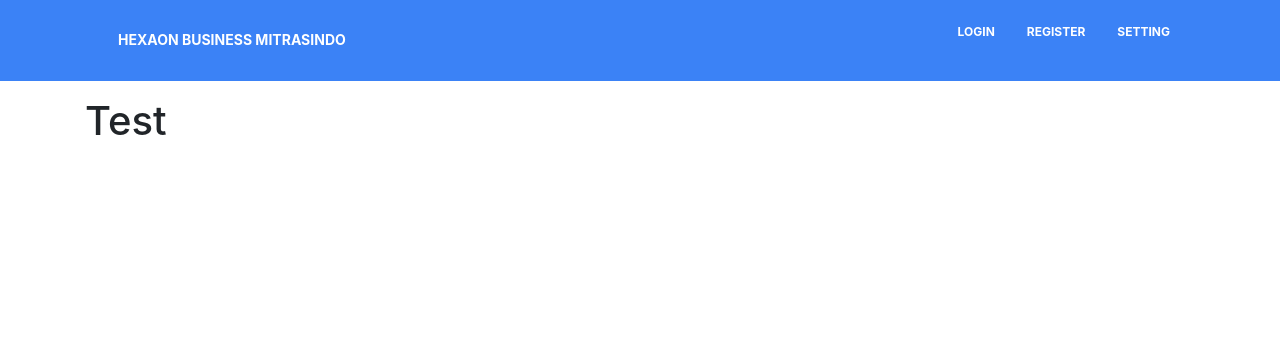
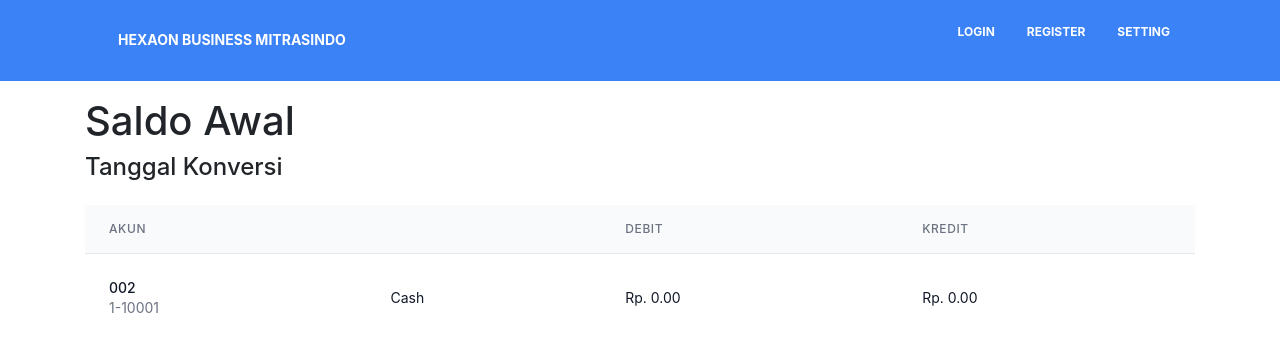
Before and after one commit to kevinprawira101/..., a Next.js app: page /daftarakun/atursaldoawal in a window 1280 px wide. Shown: the top 352 px of the page. Built offline with nearby package versions, Linux system fonts and the light colour scheme.

Commit message:
install mysql2 package

```diff
--- a/pages/daftarakun/atursaldoawal.js
+++ b/pages/daftarakun/atursaldoawal.js
@@ -1,10 +1,96 @@
 import React from 'react';
 import Layout from '../../components/Layout';
+import { Card, Button, Table } from 'react-bootstrap';
 
 export default function AturSaldoAwal () {
 	return (
 		<Layout>
-			<h1>Test</h1>
+			<div variant="container">
+				<h1>Saldo Awal</h1>
+				<h4>Tanggal Konversi</h4>
+
+				<table class="mt-4 min-w-full divide-y divide-gray-200">
+					<thead class="bg-gray-50">
+						<tr>
+							<th
+								scope="col"
+								class="px-6 py-3 text-left text-xs font-medium text-gray-500 uppercase tracking-wider"
+							>
+								Akun
+							</th>
+							<th
+								scope="col"
+								class="px-6 py-3 text-left text-xs font-medium text-gray-500 uppercase tracking-wider"
+							/>
+							<th
+								scope="col"
+								class="px-6 py-3 text-left text-xs font-medium text-gray-500 uppercase tracking-wider"
+							>
+								Debit
+							</th>
+							<th
+								scope="col"
+								class="px-6 py-3 text-left text-xs font-medium text-gray-500 uppercase tracking-wider"
+							>
+								Kredit
+							</th>
+						</tr>
+					</thead>
+					<tbody class="bg-white divide-y divide-gray-200">
+						<tr>
+							<td class="px-6 py-4 whitespace-nowrap">
+								<div class="flex items-center">
+									<div>
+										<div class="text-sm font-medium text-gray-900">002</div>
+										<div class="text-sm text-gray-500">1-10001</div>
+									</div>
+								</div>
+							</td>
+							<td class="px-6 py-4 whitespace-nowrap">
+								<div class="text-sm text-gray-900">Cash</div>
+							</td>
+							<td class="px-6 py-4 whitespace-nowrap">
+								<div class="text-sm text-gray-900">Rp. 0.00</div>
+							</td>
+							<td class="px-6 py-4 whitespace-nowrap">
+								<div class="text-sm text-gray-900">Rp. 0.00</div>
+							</td>
+						</tr>
+					</tbody>
+				</table>
+			</div>
+			{/* <div variant="container">
+				<h1>Atur Saldo Awal</h1>
+				<Table striped bordered hover>
+					<thead>
+						<tr>
+							<th>#</th>
+							<th>First Name</th>
+							<th>Last Name</th>
+							<th>Username</th>
+						</tr>
+					</thead>
+					<tbody>
+						<tr>
+							<td>1</td>
+							<td>Mark</td>
+							<td>Otto</td>
+							<td>@mdo</td>
+						</tr>
+						<tr>
+							<td>2</td>
+							<td>Jacob</td>
+							<td>Thornton</td>
+							<td>@fat</td>
+						</tr>
+						<tr>
+							<td>3</td>
+							<td colSpan="2">Larry the Bird</td>
+							<td>@twitter</td>
+						</tr>
+					</tbody>
+				</Table>
+			</div> */}
 		</Layout>
 	);
 }
--- a/pages/daftarakun/daftarakun.js
+++ b/pages/daftarakun/daftarakun.js
@@ -1,7 +1,7 @@
 import React from 'react';
 import Link from 'next/link';
 import Layout from '../../components/Layout';
-import { Button, DropdownButton, Dropdown } from 'react-bootstrap';
+import { Button, DropdownButton, Dropdown, Table } from 'react-bootstrap';
 
 export default function DaftarAkun () {
 	return (
@@ -18,7 +18,7 @@
 						<div class="flex flex-row-reverse">
 							<DropdownButton variant="primary ml-2" id="dropdown-basic-button" title="Tindakan">
 								<Dropdown.Item>
-									<Link href="./daftarakun/atursaldoawal">
+									<Link href="/daftarakun/atursaldoawal">
 										<a>Atur Saldo Awal</a>
 									</Link>
 								</Dropdown.Item>
```
